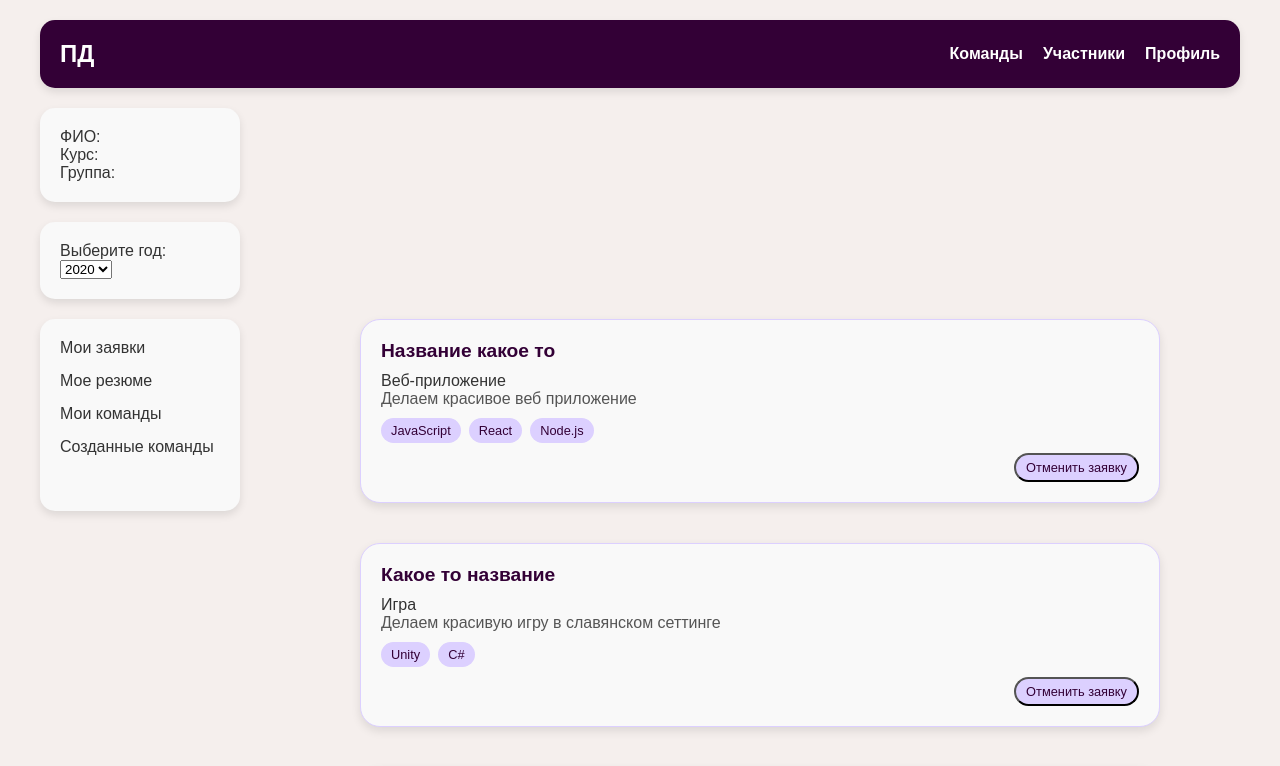
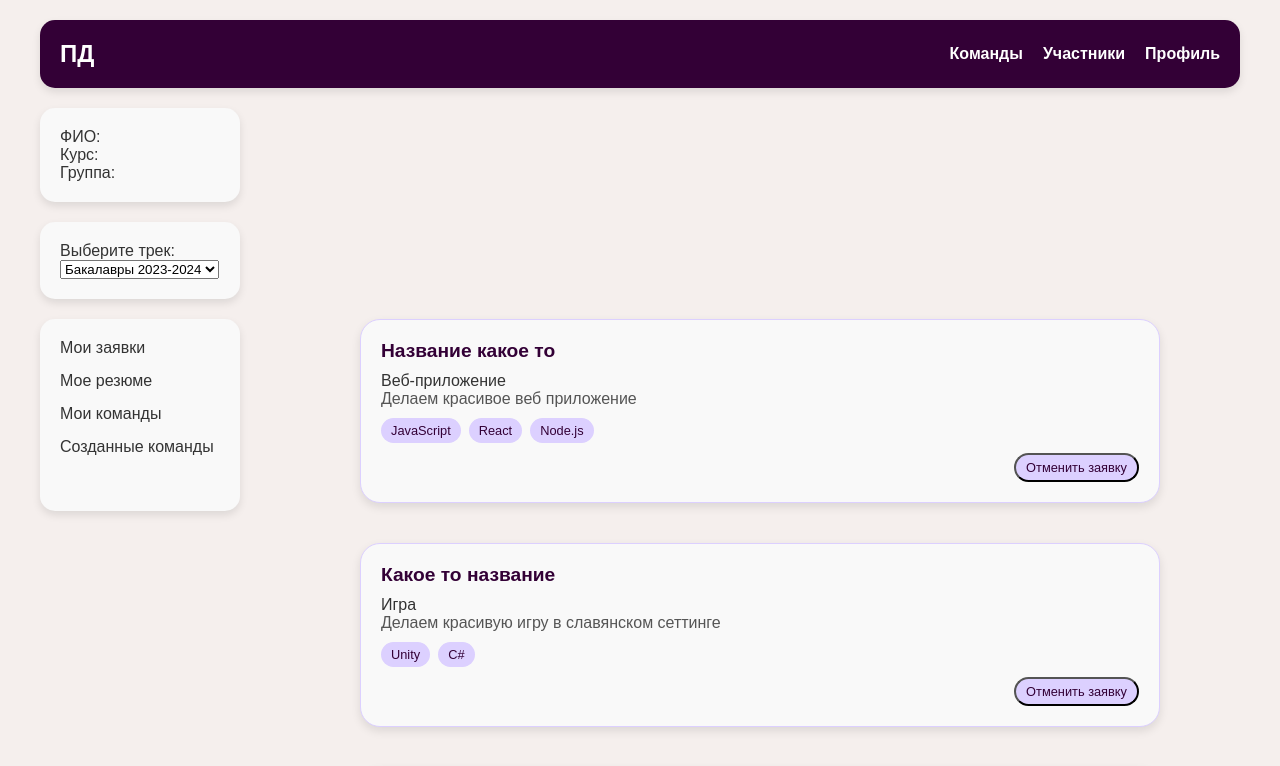
Before and after one commit to Ekaterina0801/PDSelectorFrontend, a React (Vite) app: page /profile in a window 1280 px wide. Shown: the top 766 px of the page. Built offline with nearby package versions, Linux system fonts and the light colour scheme.

Commit message:
Filter fix

```diff
--- a/src/components/forms/FilterYear.jsx
+++ b/src/components/forms/FilterYear.jsx
@@ -2,14 +2,10 @@ import './style.css';
 const FilterYear = () => {
   return (
     <div className="filter-years">
-        <span>Выберите год:</span>
+        <span>Выберите трек:</span>
     <select name="user_profile_color_1">
-        <option value="1">2020</option>
-        <option value="2">2021</option>
-        <option value="3">2022</option>
-        <option value="4">2023</option>
-        <option value="5">2024</option>
-        <option value="6">2025</option>
+        <option value="1">Бакалавры 2023-2024</option>
+        <option value="2">Магистры 2023-2024</option>
     </select>
     </div>
   );
```
